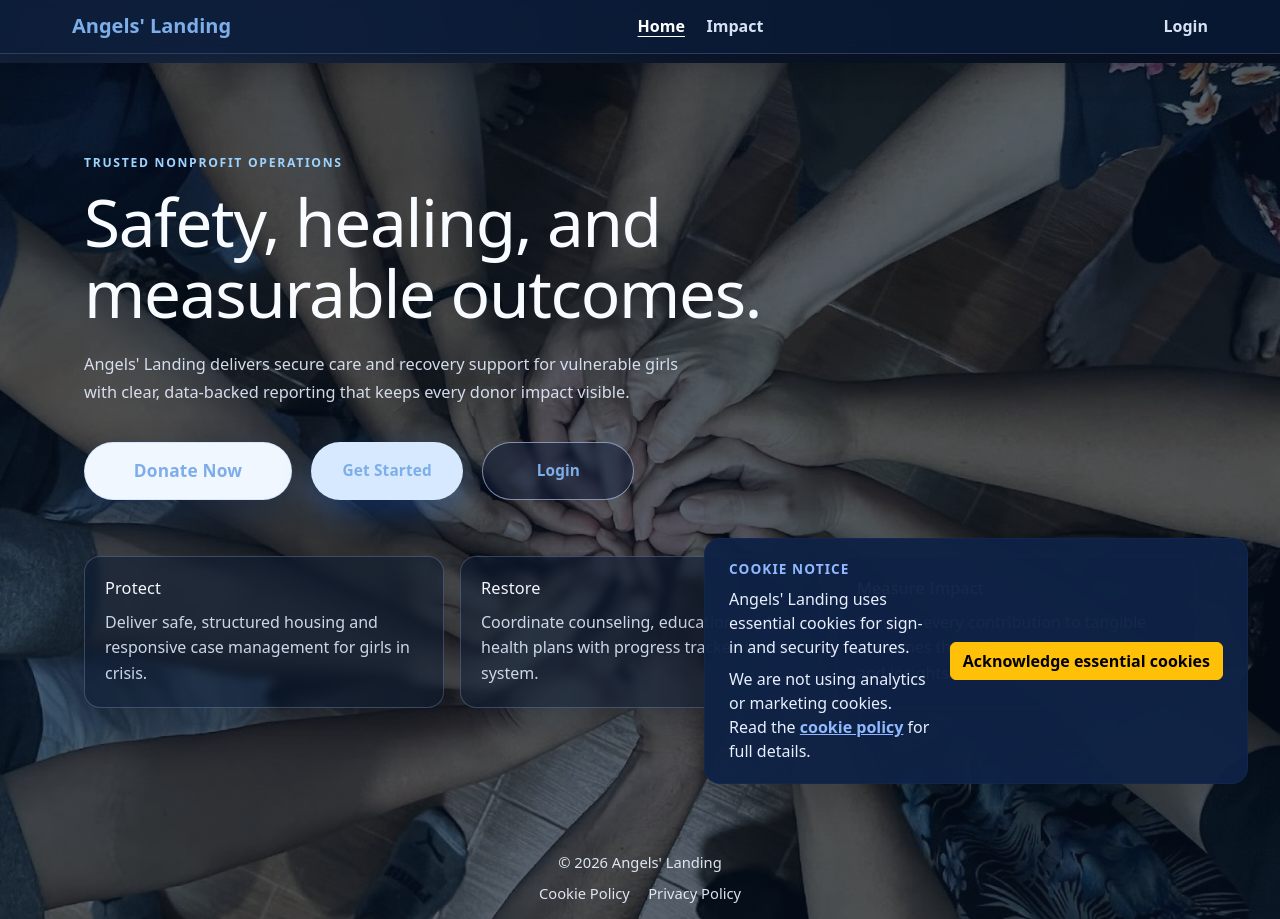
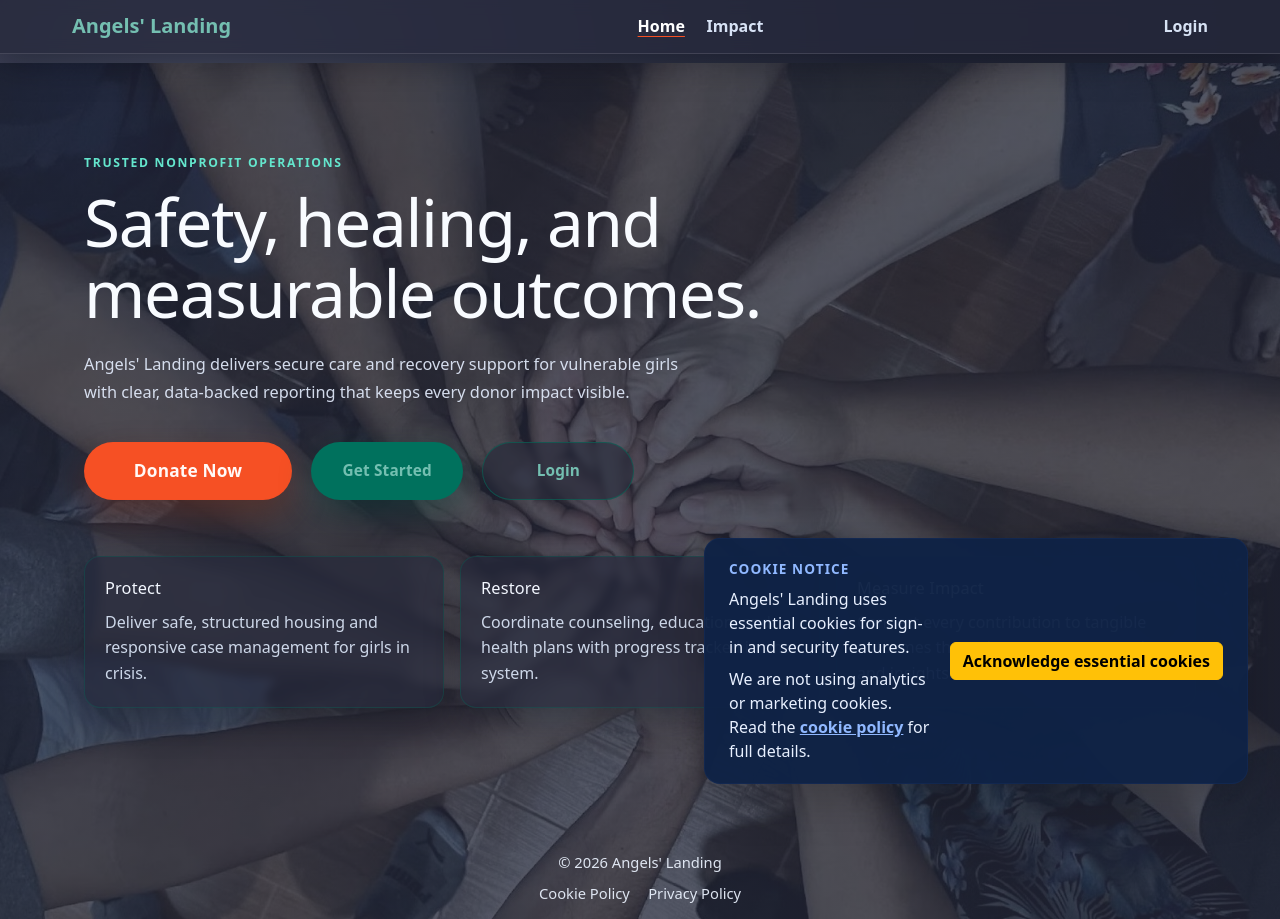
Before and after one commit to zrwaldrip/Angels-Landing, a React (Vite) app in the folder frontend/: page / in a window 1280 px wide. Built offline with nearby package versions, Linux system fonts and the light colour scheme; no server answers.

Commit message:
even radder CSS changes

```diff
--- a/frontend/src/App.css
+++ b/frontend/src/App.css
@@ -3,6 +3,14 @@
   --root-pad-side: 1.5rem;
   --root-pad-bottom: 1.5rem;
   --fixed-header-height: 3.55rem;
+  --brand-dark: rgb(37, 40, 58);
+  --brand-dark-2: rgb(30, 33, 49);
+  --brand-orange: rgb(246, 80, 36);
+  --brand-orange-soft: rgba(246, 80, 36, 0.24);
+  --brand-green: rgb(0, 113, 93);
+  --brand-green-soft: rgba(0, 113, 93, 0.24);
+  --text-main: rgba(242, 245, 252, 0.96);
+  --text-muted: rgba(210, 218, 236, 0.86);
 }
 
 html,
@@ -18,17 +26,17 @@ body {
 }
 
 body {
-  background: radial-gradient(circle at 15% 10%, #1a2a46 0%, #0c162a 45%, #070f1d 100%);
+  background: radial-gradient(circle at 15% 10%, rgba(52, 56, 80, 0.92) 0%, var(--brand-dark) 50%, var(--brand-dark-2) 100%);
   min-height: 100vh;
-  color: #e5ecfa;
+  color: var(--text-main);
 }
 
 .app-header {
   width: 100%;
   left: 0;
   z-index: 1030;
-  background: rgba(10, 24, 49, 0.86) !important;
-  border-bottom: 1px solid rgba(171, 196, 237, 0.22);
+  background: rgba(37, 40, 58, 0.9) !important;
+  border-bottom: 1px solid rgba(255, 255, 255, 0.12);
   box-shadow: 0 10px 28px rgba(3, 8, 16, 0.35);
   backdrop-filter: blur(8px);
 }
@@ -62,7 +70,7 @@ body {
   bottom: 0;
   left: 0;
   background:
-    linear-gradient(rgba(5, 16, 32, 0.66), rgba(5, 16, 32, 0.66)),
+    linear-gradient(rgba(37, 40, 58, 0.78), rgba(37, 40, 58, 0.78)),
     url("./assets/images/photo2.jpg") center / cover no-repeat;
   z-index: -1;
 }
@@ -84,15 +92,36 @@ body {
 
 .app-main {
   flex: 1 0 auto;
-  color: #e5ecfa;
+  color: var(--text-main);
 }
 
 .app-main a:not(.btn):not(.app-header-link):not(.app-donate-btn):not(.footer-link) {
-  color: #7eaeea;
+  color: #74bfb1;
 }
 
 .app-main a:not(.btn):not(.app-header-link):not(.app-donate-btn):not(.footer-link):hover {
-  color: #a5c7f2;
+  color: #95d7cb;
+}
+
+.app-main .nav-tabs {
+  --bs-nav-tabs-border-color: rgba(214, 223, 241, 0.35);
+}
+
+.app-main .nav-tabs .nav-link {
+  color: #82c8bb;
+}
+
+.app-main .nav-tabs .nav-link:hover,
+.app-main .nav-tabs .nav-link:focus {
+  color: #a3ddd2;
+  border-color: transparent;
+}
+
+.app-main .nav-tabs .nav-link.active,
+.app-main .nav-tabs .nav-item.show .nav-link {
+  color: #1f2b40;
+  background-color: #f1f4f9;
+  border-color: rgba(214, 223, 241, 0.45);
 }
 
 .app-main .container,
@@ -106,14 +135,14 @@ body {
 .app-main .accordion-item,
 .app-main .offcanvas,
 .app-main .dropdown-menu {
-  background: rgba(15, 30, 57, 0.72);
-  border: 1px solid rgba(160, 186, 232, 0.22);
-  color: #e5ecfa;
+  background: rgba(37, 40, 58, 0.86);
+  border: 1px solid rgba(0, 113, 93, 0.25);
+  color: var(--text-main);
   box-shadow: 0 10px 26px rgba(2, 8, 19, 0.24);
 }
 
 .app-main .modal-content {
-  background: #0a172d;
+  background: rgb(37, 40, 58);
   box-shadow: 0 20px 42px rgba(2, 8, 19, 0.5);
 }
 
@@ -127,17 +156,17 @@ body {
 .app-main .modal-footer,
 .app-main .offcanvas-header,
 .app-main .offcanvas-body {
-  background: rgba(12, 24, 45, 0.72);
-  border-color: rgba(160, 186, 232, 0.2);
+  background: rgba(31, 34, 50, 0.9);
+  border-color: rgba(0, 113, 93, 0.24);
 }
 
 .app-main .table {
   --bs-table-bg: transparent;
-  --bs-table-color: #e5ecfa;
-  --bs-table-border-color: rgba(160, 186, 232, 0.2);
+  --bs-table-color: var(--text-main);
+  --bs-table-border-color: rgba(0, 113, 93, 0.24);
   --bs-table-striped-bg: rgba(255, 255, 255, 0.03);
-  --bs-table-striped-color: #e5ecfa;
-  --bs-table-hover-bg: rgba(159, 194, 255, 0.08);
+  --bs-table-striped-color: var(--text-main);
+  --bs-table-hover-bg: rgba(0, 113, 93, 0.18);
   --bs-table-hover-color: #f3f7ff;
 }
 
@@ -145,8 +174,8 @@ body {
 .app-main .form-select,
 .app-main textarea,
 .app-main input {
-  background-color: rgba(8, 18, 36, 0.78);
-  border-color: rgba(160, 186, 232, 0.3);
+  background-color: rgba(25, 28, 42, 0.95);
+  border-color: rgba(0, 113, 93, 0.4);
   color: #e9f0ff;
 }
 
@@ -154,9 +183,9 @@ body {
 .app-main .form-select:focus,
 .app-main textarea:focus,
 .app-main input:focus {
-  background-color: rgba(8, 18, 36, 0.9);
-  border-color: rgba(143, 190, 255, 0.75);
-  box-shadow: 0 0 0 0.2rem rgba(80, 138, 230, 0.25);
+  background-color: rgba(20, 24, 37, 0.98);
+  border-color: rgba(0, 113, 93, 0.9);
+  box-shadow: 0 0 0 0.2rem rgba(0, 113, 93, 0.32);
   color: #f4f8ff;
 }
 
@@ -166,31 +195,50 @@ body {
   color: rgba(202, 219, 247, 0.65);
 }
 
+.app-main .form-check-input {
+  background-color: rgba(24, 28, 42, 0.95);
+  border-color: rgba(214, 223, 241, 0.6);
+}
+
+.app-main .form-check-input:hover {
+  border-color: rgba(255, 255, 255, 0.82);
+}
+
+.app-main .form-check-input:checked {
+  background-color: var(--brand-green);
+  border-color: var(--brand-green);
+}
+
+.app-main .form-check-input:focus {
+  border-color: rgba(0, 113, 93, 0.95);
+  box-shadow: 0 0 0 0.2rem rgba(0, 113, 93, 0.35);
+}
+
 .app-main .btn-outline-secondary,
 .app-main .btn-outline-primary,
 .app-main .btn-outline-light {
-  color: #d8e7ff;
-  border-color: rgba(177, 202, 245, 0.5);
+  color: #dcf7f2;
+  border-color: rgba(0, 113, 93, 0.55);
 }
 
 .app-main .btn-outline-secondary:hover,
 .app-main .btn-outline-primary:hover,
 .app-main .btn-outline-light:hover {
-  color: #061429;
-  background: #d8e7ff;
-  border-color: #d8e7ff;
+  color: #f7fcfb;
+  background: rgba(0, 113, 93, 0.62);
+  border-color: rgba(0, 113, 93, 0.9);
 }
 
 .app-main .text-muted {
-  color: rgba(201, 216, 243, 0.82) !important;
+  color: var(--text-muted) !important;
 }
 
 .app-main .text-secondary {
-  color: rgba(199, 216, 246, 0.88) !important;
+  color: rgba(204, 219, 243, 0.88) !important;
 }
 
 .app-main .form-text {
-  color: rgba(210, 225, 250, 0.9) !important;
+  color: rgba(218, 227, 245, 0.9) !important;
 }
 
 .app-main .small,
@@ -205,15 +253,15 @@ body {
 }
 
 .app-main .alert-info {
-  background: rgba(153, 214, 235, 0.92);
-  border-color: rgba(193, 233, 247, 0.95);
-  color: #0f4658;
+  background: rgba(0, 113, 93, 0.24);
+  border-color: rgba(0, 113, 93, 0.5);
+  color: #dbf8f1;
 }
 
 .app-main .alert-secondary {
-  background: rgba(140, 156, 183, 0.3);
-  border-color: rgba(173, 191, 224, 0.35);
-  color: #e5edff;
+  background: rgba(37, 40, 58, 0.6);
+  border-color: rgba(0, 113, 93, 0.32);
+  color: var(--text-main);
 }
 
 .app-main .mfa-setup-panel {
@@ -236,19 +284,19 @@ body {
 }
 
 .app-main .mfa-recovery-alert {
-  background: rgba(31, 57, 99, 0.5);
-  border: 1px solid rgba(159, 187, 238, 0.38);
-  color: #e8f1ff;
+  background: rgba(0, 113, 93, 0.2);
+  border: 1px solid rgba(0, 113, 93, 0.45);
+  color: #dcf8f2;
 }
 
 .app-main .mfa-required-popup {
   margin-bottom: 1rem;
   padding: 0.9rem 1rem;
   border-radius: 0.75rem;
-  border: 1px solid rgba(126, 183, 255, 0.6);
-  background: linear-gradient(135deg, rgba(34, 92, 173, 0.95), rgba(44, 122, 198, 0.95));
+  border: 1px solid rgba(0, 113, 93, 0.7);
+  background: linear-gradient(135deg, rgba(0, 113, 93, 0.94), rgba(0, 90, 74, 0.94));
   color: #f5faff;
-  box-shadow: 0 14px 36px rgba(20, 77, 154, 0.45);
+  box-shadow: 0 14px 36px rgba(0, 73, 60, 0.45);
 }
 
 .app-main .mfa-required-popup-title {
@@ -262,19 +310,19 @@ body {
   min-height: 2.9rem;
   padding: 0.72rem 1.35rem;
   border-radius: 999px;
-  border: 1px solid rgba(216, 233, 255, 0.95);
-  background: #d6e9ff;
-  color: #07214b;
+  border: 1px solid rgba(246, 80, 36, 0.9);
+  background: var(--brand-orange);
+  color: #fff8f6;
   font-size: 1rem;
   font-weight: 750;
   letter-spacing: 0.01em;
-  box-shadow: 0 12px 28px rgba(16, 60, 124, 0.34);
+  box-shadow: 0 12px 28px rgba(113, 33, 14, 0.36);
 }
 
 .app-main .donor-portal-donate-btn:hover {
-  background: #edf6ff;
-  color: #051a3d;
-  box-shadow: 0 15px 30px rgba(16, 60, 124, 0.44);
+  background: #ff6a3d;
+  color: #ffffff;
+  box-shadow: 0 15px 30px rgba(113, 33, 14, 0.46);
 }
 
 .app-main .bg-white,
@@ -335,7 +383,7 @@ body {
 }
 
 .app-header-link {
-  color: #e3eeff;
+  color: rgba(238, 243, 252, 0.95);
   text-decoration: none;
   font-weight: 550;
   line-height: 1.1;
@@ -350,6 +398,7 @@ body {
 .app-header-link-active {
   color: #ffffff;
   text-decoration: underline;
+  text-decoration-color: var(--brand-orange);
   text-underline-offset: 0.22rem;
 }
 
@@ -404,8 +453,8 @@ body {
   right: 0;
   min-width: 12rem;
   border-radius: 0.75rem;
-  border: 1px solid rgba(170, 195, 236, 0.24);
-  background: rgba(11, 27, 52, 0.95);
+  border: 1px solid rgba(0, 113, 93, 0.35);
+  background: rgba(37, 40, 58, 0.97);
   color: #e6efff;
   box-shadow: 0 14px 32px rgba(2, 8, 18, 0.45);
   backdrop-filter: blur(8px);
@@ -429,33 +478,33 @@ body {
 .app-menu-item {
   display: block;
   padding: 0.52rem 0.85rem;
-  color: #dfeaff;
+  color: #eef4ff;
   text-decoration: none;
   font-size: 0.95rem;
 }
 
 .app-menu-item:hover {
-  background: rgba(155, 188, 244, 0.14);
+  background: rgba(0, 113, 93, 0.26);
   color: #ffffff;
 }
 
 .app-menu-item-danger {
-  color: #ffb4b4;
+  color: #ffc8b9;
 }
 
 .app-menu-item-danger:hover {
-  background: rgba(224, 102, 102, 0.2);
-  color: #ffd6d6;
+  background: rgba(246, 80, 36, 0.26);
+  color: #fff0ea;
 }
 
 .app-donate-btn {
   display: inline-flex;
   align-items: center;
   justify-content: center;
-  border: 1px solid #ffffff;
+  border: 1px solid rgba(0, 113, 93, 0.9);
   border-radius: 0.55rem;
-  color: #0b2f6d;
-  background: #ffffff;
+  color: #f1fffc;
+  background: var(--brand-green);
   text-decoration: none;
   font-weight: 700;
   font-size: 0.95rem;
@@ -463,6 +512,11 @@ body {
   min-height: 2.35rem;
   min-width: 6.9rem;
   padding: 0.56rem 0.95rem;
+}
+
+.app-donate-btn:hover {
+  background: #00876f;
+  color: #ffffff;
 }
 
 .app-profile-trigger {
@@ -478,7 +532,8 @@ body {
   width: 2rem;
   height: 2rem;
   border-radius: 999px;
-  border: 1px solid rgba(255, 255, 255, 0.8);
+  border: 1px solid rgba(0, 113, 93, 0.9);
+  background: rgba(0, 113, 93, 0.28);
   display: inline-flex;
   align-items: center;
   justify-content: center;
@@ -533,7 +588,7 @@ body {
 }
 
 .app-footer {
-  border-top: 1px solid rgba(26, 42, 58, 0.15);
+  border-top: 1px solid rgba(0, 113, 93, 0.3);
   padding: 3.2rem 0 0.9rem;
   color: rgba(235, 243, 255, 0.92);
 }
@@ -568,8 +623,39 @@ body {
 }
 
 .footer-link:hover {
-  color: #ffffff;
+  color: #64e6cd;
   text-decoration: underline;
+}
+
+.app-main .btn-primary {
+  background: var(--brand-green);
+  border-color: var(--brand-green);
+}
+
+.app-main .btn-primary:hover,
+.app-main .btn-primary:focus {
+  background: #00876f;
+  border-color: #00876f;
+}
+
+.app-main .btn-secondary {
+  background: rgba(37, 40, 58, 0.9);
+  border-color: rgba(216, 227, 246, 0.35);
+}
+
+.app-main .btn-secondary:hover {
+  background: rgba(58, 63, 88, 0.95);
+  border-color: rgba(216, 227, 246, 0.55);
+}
+
+.app-main .alert-danger {
+  background: rgba(246, 80, 36, 0.18);
+  border-color: rgba(246, 80, 36, 0.55);
+  color: #ffd8cc;
+}
+
+.app-main .text-danger {
+  color: #ff9a7a !important;
 }
 
 @media (min-width: 768px) {
--- a/frontend/src/pages/DonorImpactPage.tsx
+++ b/frontend/src/pages/DonorImpactPage.tsx
@@ -74,10 +74,7 @@ function DonorImpactPage() {
 			<Header />
 			<div className="d-flex justify-content-between align-items-center mb-3">
 				<h2 className="h4 mb-0">Impact Overview</h2>
-				<div className="d-flex gap-2">
-					<button className="btn btn-outline-secondary btn-sm" onClick={() => void loadSummary()} disabled={loadingSummary}>
-						Refresh
-					</button>
+				<div>
 					<Link to={donateLink} className="btn btn-primary btn-sm">
 						Donate
 					</Link>
--- a/frontend/src/pages/LandingPage.css
+++ b/frontend/src/pages/LandingPage.css
@@ -28,7 +28,7 @@
   font-weight: 700;
   letter-spacing: 0.14em;
   text-transform: uppercase;
-  color: #9cd3ff;
+  color: #64e6cd;
 }
 
 .landing-hero h1 {
@@ -74,26 +74,27 @@
 }
 
 .landing-btn-primary {
-  color: #07214b;
-  background: #d6e9ff;
-  box-shadow: 0 12px 32px rgba(24, 107, 230, 0.32);
+  color: #effffb;
+  background: rgb(0, 113, 93);
+  box-shadow: 0 12px 32px rgba(0, 70, 58, 0.35);
 }
 
 .landing-btn-primary:hover {
-  color: #051a3d;
-  box-shadow: 0 16px 34px rgba(24, 107, 230, 0.4);
+  color: #ffffff;
+  background: #00876f;
+  box-shadow: 0 16px 34px rgba(0, 70, 58, 0.44);
 }
 
 .landing-btn-secondary {
   color: #eaf2ff;
-  border-color: rgba(195, 216, 255, 0.6);
-  background: rgba(12, 27, 56, 0.5);
+  border-color: rgba(0, 113, 93, 0.55);
+  background: rgba(37, 40, 58, 0.6);
   backdrop-filter: blur(3px);
 }
 
 .landing-btn-secondary:hover {
   color: #ffffff;
-  background: rgba(15, 35, 70, 0.72);
+  background: rgba(0, 113, 93, 0.4);
 }
 
 .landing-btn-donate {
@@ -102,16 +103,16 @@
   padding: 0.95rem 1.8rem;
   font-size: 1.08rem;
   font-weight: 750;
-  color: #071d40;
-  background: #f0f7ff;
-  border-color: rgba(213, 231, 255, 0.95);
-  box-shadow: 0 16px 34px rgba(10, 35, 76, 0.42);
+  color: #fff9f7 !important;
+  background: rgb(246, 80, 36);
+  border-color: rgba(246, 80, 36, 0.95);
+  box-shadow: 0 16px 34px rgba(109, 38, 18, 0.45);
 }
 
 .landing-btn-donate:hover {
-  color: #031126;
-  background: #ffffff;
-  box-shadow: 0 18px 36px rgba(10, 35, 76, 0.5);
+  color: #ffffff !important;
+  background: #ff6a3d;
+  box-shadow: 0 18px 36px rgba(109, 38, 18, 0.52);
 }
 
 .landing-pillars {
@@ -122,10 +123,10 @@
 }
 
 .landing-card {
-  border: 1px solid rgba(175, 202, 255, 0.25);
+  border: 1px solid rgba(0, 113, 93, 0.3);
   border-radius: 1rem;
   padding: 1.4rem 1.25rem 1.3rem;
-  background: rgba(9, 24, 47, 0.56);
+  background: rgba(37, 40, 58, 0.62);
   box-shadow: 0 14px 35px rgba(3, 8, 18, 0.28);
   backdrop-filter: blur(4px);
 }
@@ -144,8 +145,8 @@
 }
 
 .landing-page .app-header {
-  background: rgba(9, 27, 56, 0.68) !important;
-  border-bottom: 1px solid rgba(173, 200, 255, 0.2);
+  background: rgba(37, 40, 58, 0.74) !important;
+  border-bottom: 1px solid rgba(255, 255, 255, 0.12);
   box-shadow: 0 10px 34px rgba(2, 6, 14, 0.35);
   backdrop-filter: blur(7px);
 }
@@ -160,9 +161,9 @@
 }
 
 .landing-page .app-donate-btn {
-  color: #05224f;
-  border-color: rgba(227, 239, 255, 0.8);
-  background: #d9eaff;
+  color: #f1fffc;
+  border-color: rgba(0, 113, 93, 0.9);
+  background: rgb(0, 113, 93);
 }
 
 @media (max-width: 960px) {
```
